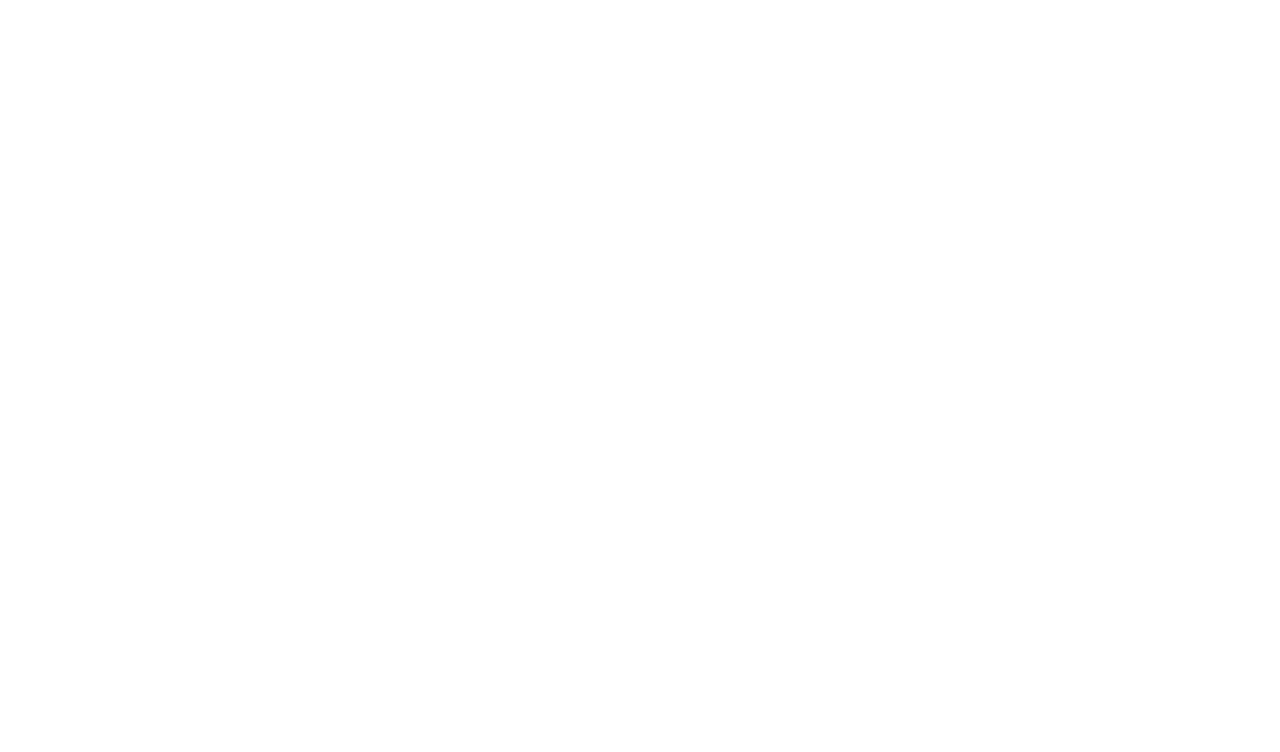
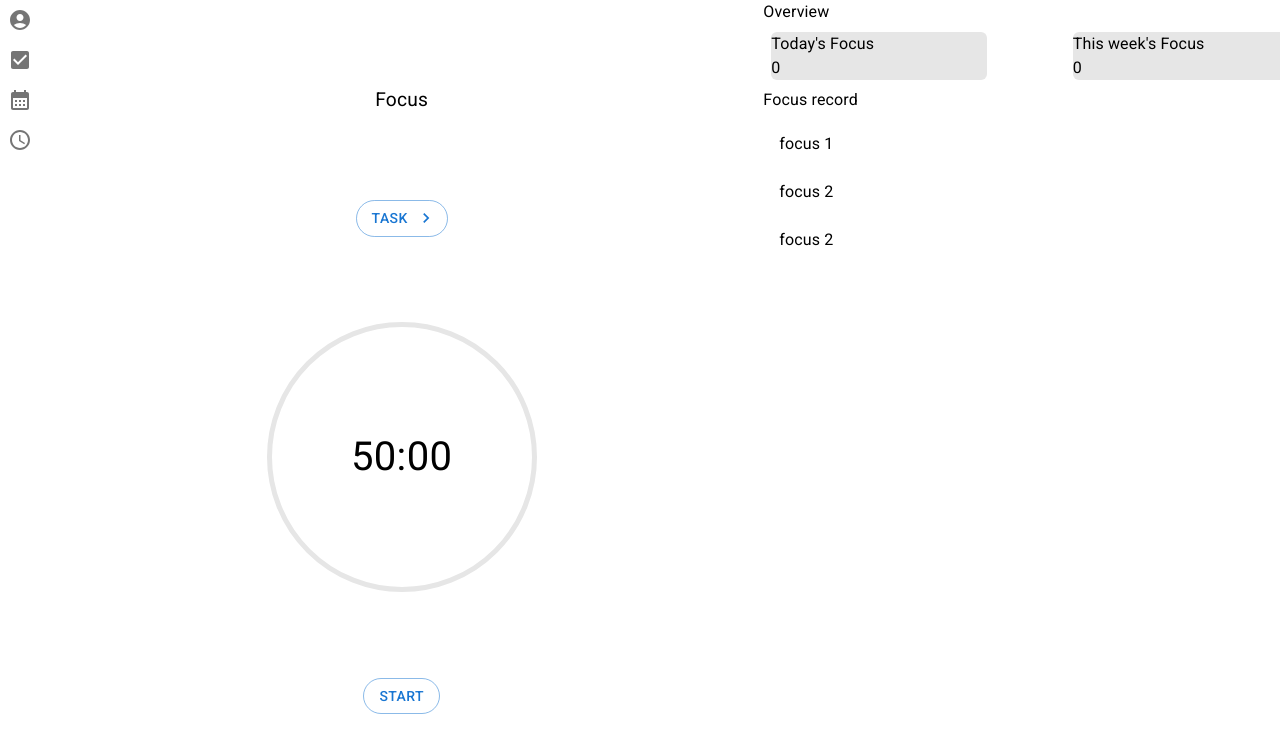
Before and after one commit to Renfu-Li/Tick, a React (Vite) app in the folder frontend-tick/: page /focus in a window 1280 px wide. Before the commit this address had no page. Shown: the top 752 px of the page. Built offline with nearby package versions, Linux system fonts and the light colour scheme.

Commit message:
feat: static version of Focus

```diff
--- a/frontend-tick/src/App.jsx
+++ b/frontend-tick/src/App.jsx
@@ -6,6 +6,7 @@
 import { useEffect, useState } from "react";
 import taskService from "./services/taskService.js";
 import listService from "./services/listService.js";
+import Focus from "./pages/Focus.jsx";
 
 function App() {
   const [token, setToken] = useState(null);
@@ -87,6 +88,7 @@
               ></CalendarView>
             }
           ></Route>
+          <Route path="/focus" element={<Focus></Focus>}></Route>
         </Route>
       </Routes>
     </>
--- a/frontend-tick/src/components/SideBar.jsx
+++ b/frontend-tick/src/components/SideBar.jsx
@@ -1,3 +1,4 @@
+import AccessTimeIcon from "@mui/icons-material/AccessTime";
 import { IconButton, Menu, MenuItem, Stack } from "@mui/material";
 import AccountCircleIcon from "@mui/icons-material/AccountCircle";
 import { useState } from "react";
@@ -59,6 +60,12 @@
             <CalendarMonthIcon></CalendarMonthIcon>
           </IconButton>
         </NavLink>
+
+        <NavLink to="/focus">
+          <IconButton>
+            <AccessTimeIcon></AccessTimeIcon>
+          </IconButton>
+        </NavLink>
       </Stack>
 
       <Outlet></Outlet>
--- /dev/null
+++ b/frontend-tick/src/pages/Focus.jsx
@@ -0,0 +1,111 @@
+import KeyboardArrowRightIcon from "@mui/icons-material/KeyboardArrowRight";
+import {
+  Box,
+  Button,
+  Grid,
+  List,
+  ListItem,
+  ListItemText,
+  Menu,
+  MenuItem,
+  Stack,
+  Typography,
+} from "@mui/material";
+import { useState } from "react";
+
+function Focus() {
+  const [anchorEl, setAnchorEl] = useState(null);
+  const open = Boolean(anchorEl);
+
+  const handleClick = (e) => {
+    setAnchorEl(e.currentTarget);
+  };
+
+  const handleClose = () => {
+    setAnchorEl(null);
+  };
+
+  return (
+    <Grid container>
+      <Grid item xs={7}>
+        <Stack justifyContent="space-evenly" alignItems="center" height="100%">
+          <Typography fontSize="1.2em">Focus</Typography>
+
+          <Button
+            onClick={handleClick}
+            variant="outlined"
+            endIcon={<KeyboardArrowRightIcon />}
+            sx={{ borderRadius: "24px" }}
+          >
+            Task
+          </Button>
+          <Menu anchorEl={anchorEl} open={open} onClose={handleClose}>
+            <MenuItem>task example</MenuItem>
+            <MenuItem>task example</MenuItem>
+            <MenuItem>task example</MenuItem>
+          </Menu>
+
+          <Stack
+            justifyContent="center"
+            alignItems="center"
+            borderRadius="50%"
+            border="5px solid rgb(230, 230, 230)"
+            width={260}
+            height={260}
+          >
+            <Typography fontSize="2.5em">50:00</Typography>
+          </Stack>
+
+          <Button variant="outlined" sx={{ borderRadius: "24px" }}>
+            Start
+          </Button>
+        </Stack>
+      </Grid>
+
+      <Grid item xs={5}>
+        <Box>
+          <Typography>Overview</Typography>
+          <Grid
+            container
+            // spacing={1}
+            justifyContent="space-between"
+            margin="0.5em"
+          >
+            <Grid item xs={5} borderRadius={1.5} bgcolor="rgb(230, 230, 230)">
+              <Box>
+                <Typography>Today's Focus</Typography>
+                <Typography>0</Typography>
+              </Box>
+            </Grid>
+
+            <Grid item xs={5} borderRadius={1.5} bgcolor="rgb(230, 230, 230)">
+              <Box>
+                <Typography>This week's Focus</Typography>
+                <Typography>0</Typography>
+              </Box>
+            </Grid>
+            {/* <Grid item xs={6}></Grid>
+            <Grid item xs={6}></Grid> */}
+          </Grid>
+
+          <Typography>Focus record</Typography>
+          <List>
+            <ListItem>
+              <ListItemText>focus 1</ListItemText>
+            </ListItem>
+
+            <ListItem>
+              <ListItemText>focus 2</ListItemText>
+            </ListItem>
+
+            <ListItem>
+              <ListItemText>focus 2</ListItemText>
+            </ListItem>
+          </List>
+        </Box>
+      </Grid>
+    </Grid>
+  );
+}
+
+export default Focus;
```
